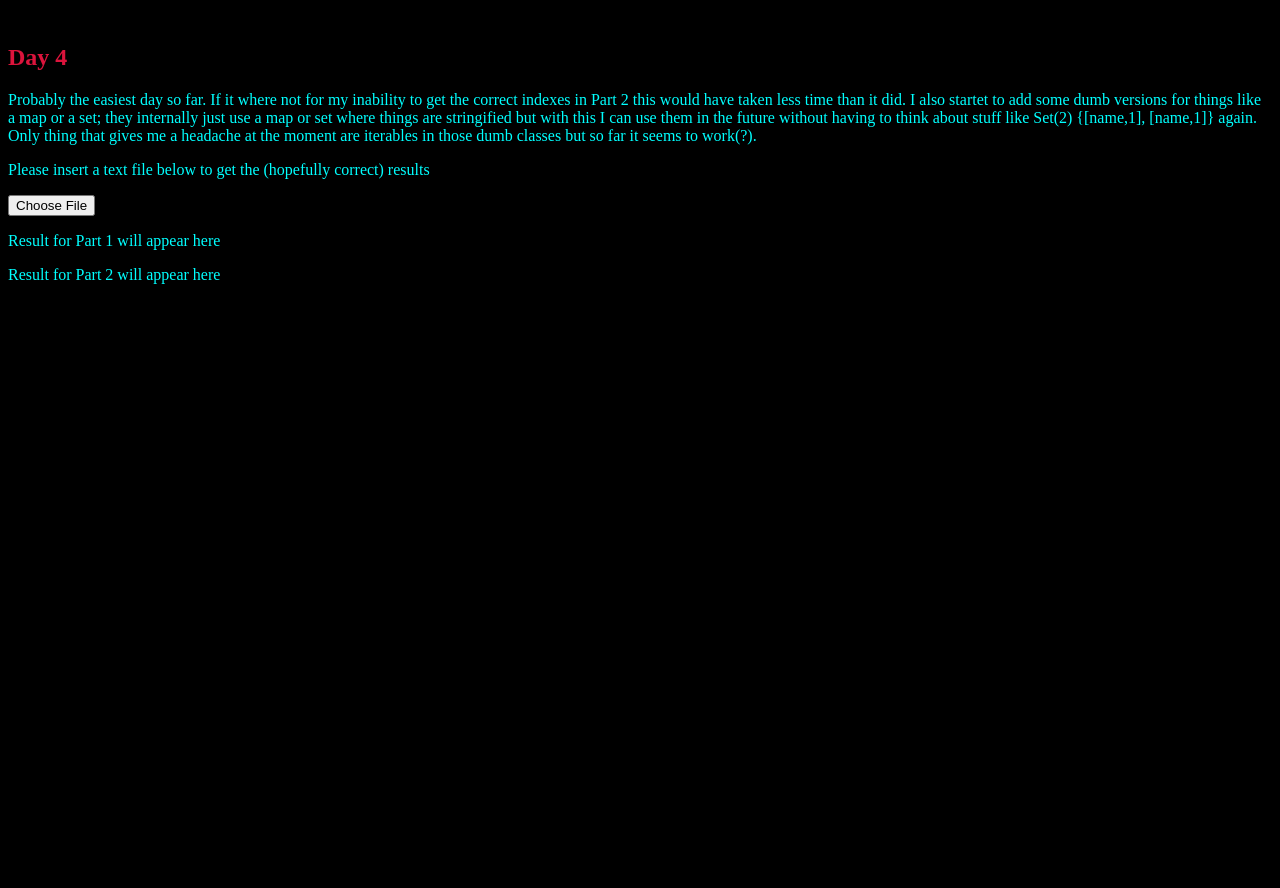
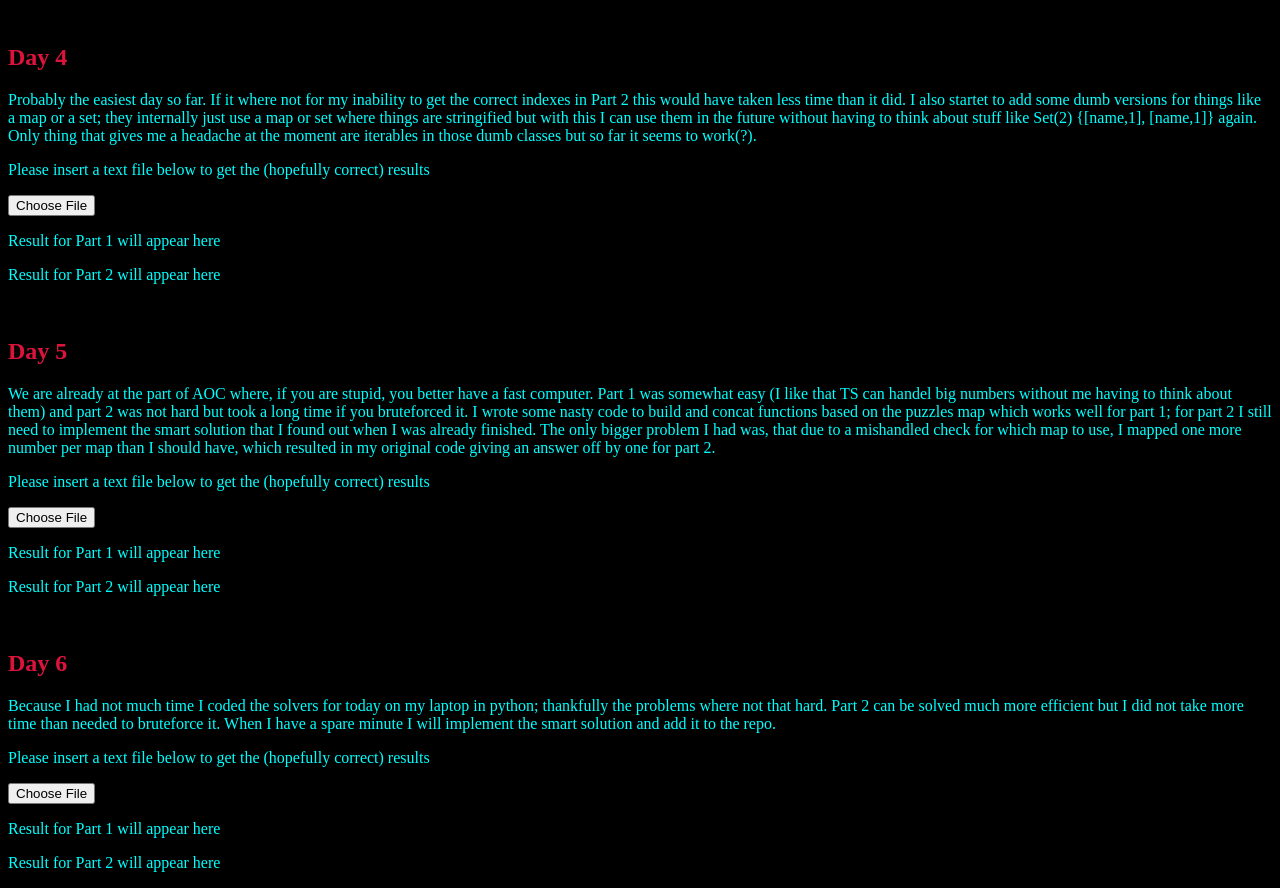
Before and after one commit to Aerodriver/AOC23, a website: page index.html in a window 1280 px wide. Shown: the part 1131-2019 px from the top of the page. Before the commit the page ends 1431 px from the top, so only its background shows below. Drawn offline with Linux system fonts and the light colour scheme.

Commit message:
add text for day5 and 6

```diff
--- a/index.html
+++ b/index.html
@@ -425,5 +425,33 @@
 	}
 </script>
 
+<br/>
+<h2> Day 5 </h2>
+<p>
+	We are already at the part of AOC where, if you are stupid, you better have a fast computer.
+	Part 1 was somewhat easy (I like that TS can handel big numbers without me having to think about them) and part 2 was not hard but took a long time if you bruteforced it.
+	I wrote some nasty code to build and concat functions based on the puzzles map which works well for part 1; for part 2 I still need to implement the smart solution that I found out when I was already finished.
+	The only bigger problem I had was, that due to a mishandled check for which map to use, I mapped one more number per map than I should have, which resulted in my original code giving an answer off by one for part 2.
+</p>
+
+<p>Please insert a text file below to get the (hopefully correct) results</p>
+<input type="file" id="inputd5.1"/>
+<p id="outd5.1"> Result for Part 1  will appear here</p>
+<p id="outd5.2"> Result for Part 2 will appear here</p>
+
+
+<br/>
+<h2> Day 6 </h2>
+<p>
+	Because I had not much time I coded the solvers for today on my laptop in python; thankfully the problems where not that hard.
+	Part 2 can be solved much more efficient but I did not take more time than needed to bruteforce it.
+	When I have a spare minute I will implement the smart solution and add it to the repo.
+</p>
+
+<p>Please insert a text file below to get the (hopefully correct) results</p>
+<input type="file" id="inputd6.1"/>
+<p id="outd6.1"> Result for Part 1  will appear here</p>
+<p id="outd6.2"> Result for Part 2 will appear here</p>
+
 </body>
 </html>
```
